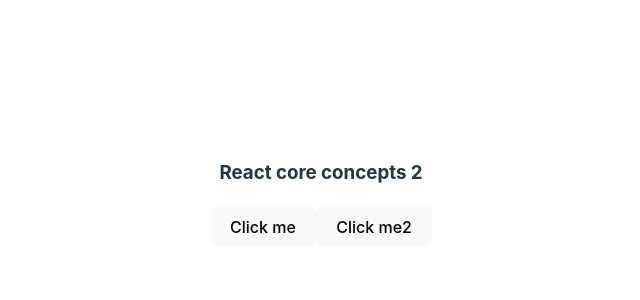
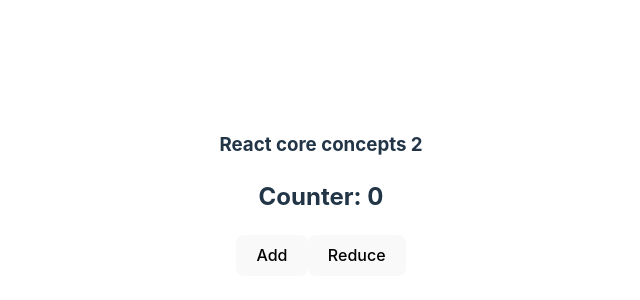
Before and after one commit to Mujahidul-Islam11/React-Recap, a React (Vite) app: page / in a window 1280 px wide. Shown: the part 206-506 px from the top of the page, without its empty margins (319-959 px from the left). Built offline with nearby package versions, Linux system fonts and the light colour scheme.

Commit message:
useState hook of react

```diff
--- a/src/App.jsx
+++ b/src/App.jsx
@@ -2,19 +2,16 @@
 /* eslint-disable no-unused-vars */
 import Actor from './components/Actor'
 import './App.css'
+import { useState } from 'react'
 
 function App() {
-const handleClick = () =>{
-  alert("Button clicked")
-}
-const handleClick2 = () =>{
-  alert("Button2 clicked")
-}
+const [count, setCount] = useState(0);
   return (
     <>
     <h3>React core concepts 2</h3>
-    <button onClick={handleClick}>Click me</button>
-    <button onClick={()=> handleClick2()}>Click me2</button>
+    <h2>Counter: {count}</h2>
+    <button onClick={()=> setCount(count+1)}>Add</button>
+    <button onClick={()=> setCount(count-1)}>Reduce</button>
     </>
   )
 }
```
